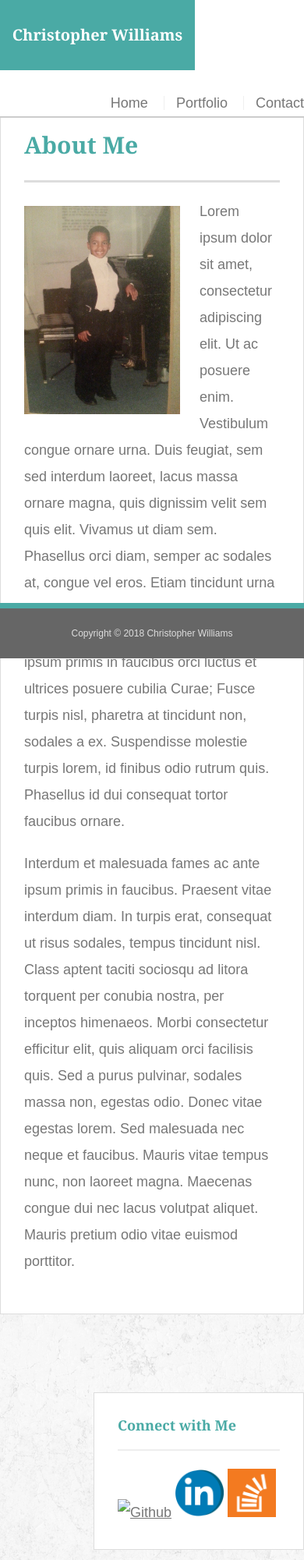
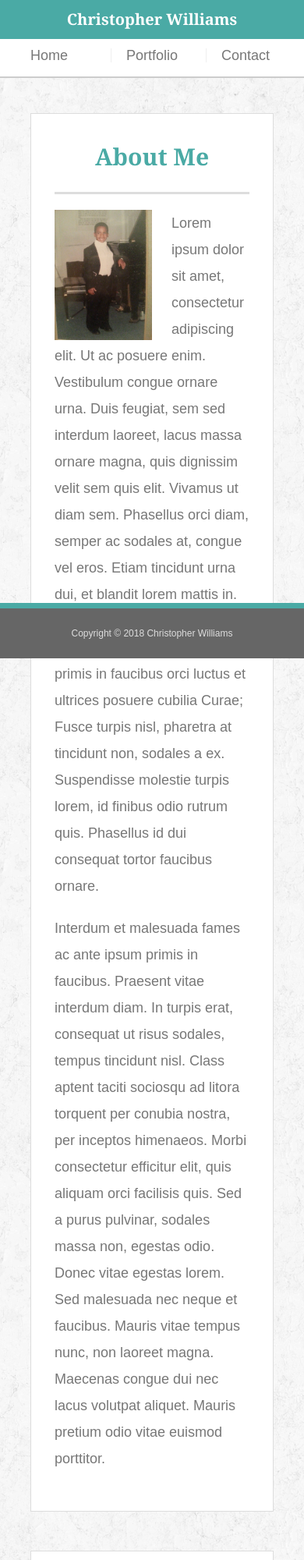
Before and after one commit to CWilliams196/Responsive-Portfolio2.0, a plain HTML site: page index.html in a window 390 px wide. Shown: the top 2000 px of the page at 78% size. Drawn offline with Linux system fonts and the light colour scheme; files whose address does not match are found by name.

Commit message:
final push

```diff
--- a/assets/css/style.css
+++ b/assets/css/style.css
@@ -183,3 +183,134 @@ input[type=submit] {
     bottom: 0;
     color: #dddddd
 }
+
+@media only screen and (max-width: 980px) {
+
+    .max-container {
+        max-width: 80%;
+    }
+
+}
+
+@media only screen and (max-width: 768px) {
+
+    .sidebar {
+        padding: 10px;
+        display: inline-block;
+        float: none;
+        margin-bottom: 120px;
+        min-width: 100%;
+        max-width: 100%;
+    }
+
+    #main-section{
+        min-width: 80%;
+        max-width: 80%;
+    }
+
+    .max-container {
+        max-width: 80%;
+    }
+
+    .main-box {
+        margin-bottom: 50px;
+    }
+
+    nav {
+        margin-top: 0;
+        float: none;
+   }
+
+    nav a {
+        width: 5%;
+        padding-right: 5%;
+        margin-right: 5%;
+        padding-left: 2%;
+        margin-left: 2%;
+        margin-top: 5%;
+    }
+
+    h1, h2, h3 {
+        text-align: center;
+    }
+
+    .social {
+        margin-left: 15%;
+        min-width: 64px;
+    }
+
+    .pic2 {
+        width: 80%;
+        margin-left: 10%;
+    }
+}
+
+@media only screen and (max-width: 640px) {
+    header {
+        height: 100px;
+    }
+
+    #menu {
+        position: static;
+    }
+
+    #logo {
+        width: 100%;
+        height: 50px;
+        line-height: 50px;
+    }
+
+    .sidebar {
+        padding: 10px;
+        display: inline-block;
+        float: none;
+        margin-bottom: 100px;
+        margin-left: 0;
+    }
+
+    nav {
+        margin-top: 0;
+        float: none;
+   }
+
+    nav a {
+        width: 20%;
+        padding-left: 5%;
+        margin-left: 5%;
+        margin-top: 3%;
+    }
+
+    .max-container {
+        max-width: 100%;
+    }
+
+    #main-section {
+        width: 80%;
+        padding-top: 15px;
+    }
+
+    #pic {
+        width: 50%;
+        margin-top: 0;
+    }
+
+    .pic2 {
+        width: 80%;
+        margin-left: 10%;
+    }
+
+    h3 {
+        width: 80%;
+        font-size: 15px;
+
+    }
+
+    h1, h2, h3 {
+        text-align: center;
+    }
+
+    .social {
+        margin-left: 15%;
+        min-width: 64px;
+    }
+}
--- a/index.html
+++ b/index.html
@@ -1,6 +1,7 @@
 <!DOCTYPE html>
 <html lang="en">
   <head>
+      <meta name="viewport" content="width=device-width, initial-scale=1.0">
       <title>About Me</title>
     <link rel="stylesheet" type="text/css" href="assets/css/reset.css">
     <link rel="stylesheet" type="text/css" href="assets/css/style.css">
```
Also changed, not shown: contact.html (+1 -0 lines), portfolio.html (+7 -6 lines).
